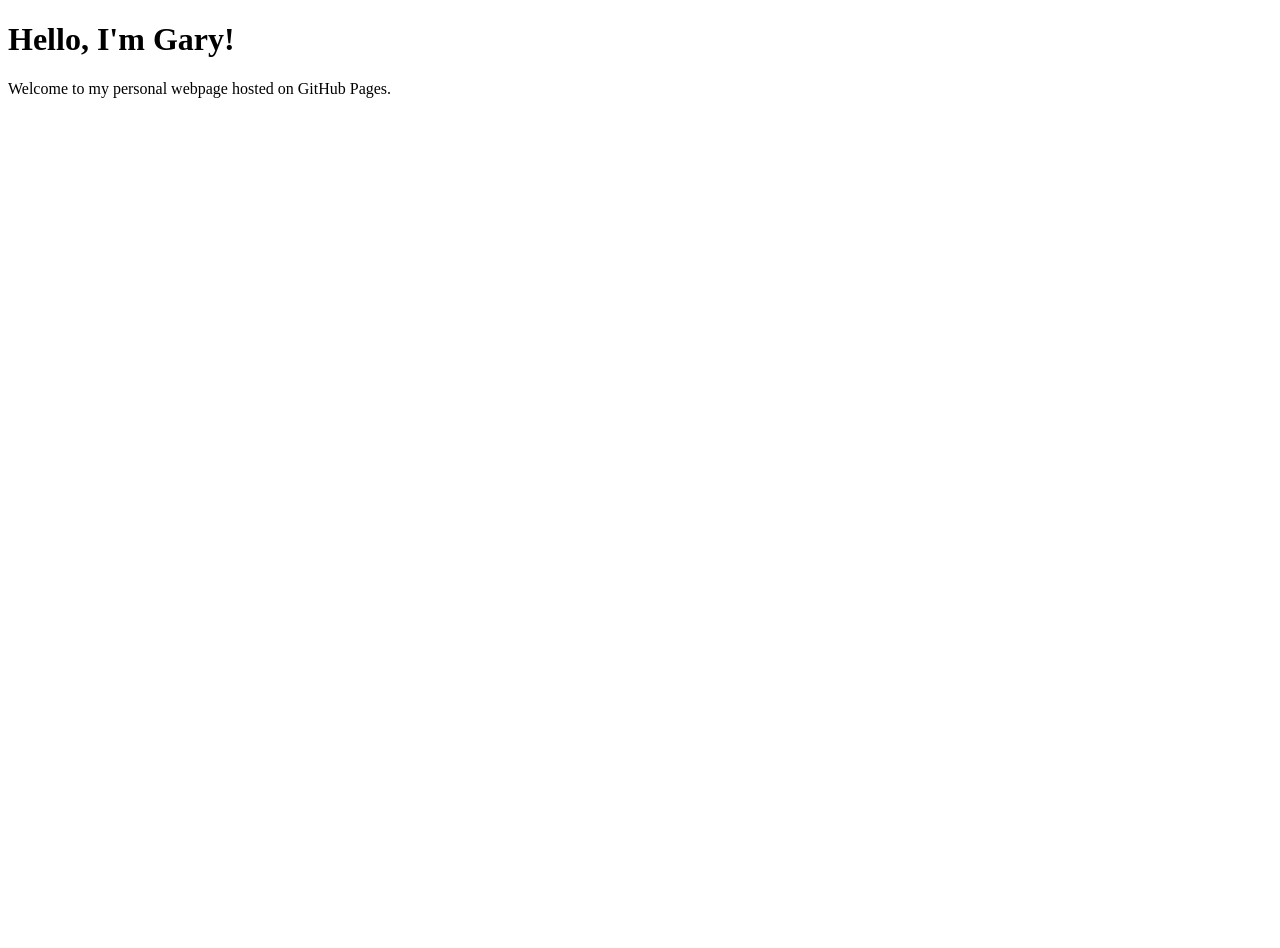
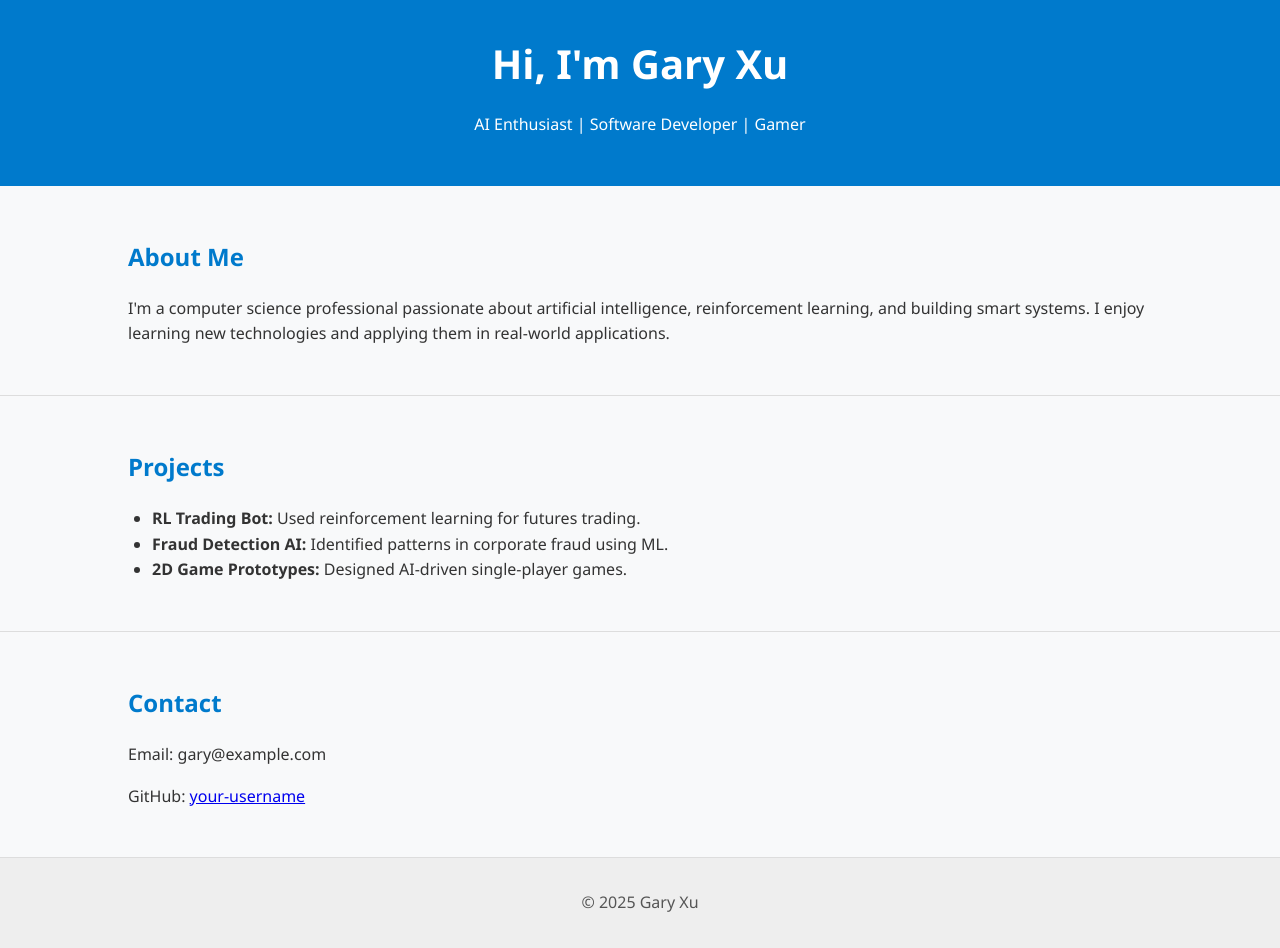
Before and after one commit to Gary-Xu-creator/Gary-Xu-creator.github.io, a plain HTML site: page index.html in a window 1280 px wide. Before the commit the page ends 800 px from the top, so only its background shows below. Drawn offline with Linux system fonts and the light colour scheme.

Commit message:
Add more designs

```diff
--- a/index.html
+++ b/index.html
@@ -1,12 +1,43 @@
-<!-- index.html -->
 <!DOCTYPE html>
-<html>
+<html lang="en">
 <head>
-  <meta charset="UTF-8">
-  <title>My Personal Website</title>
+  <meta charset="UTF-8" />
+  <meta name="viewport" content="width=device-width, initial-scale=1.0" />
+  <title>Gary Xu | Personal Website</title>
+  <link rel="stylesheet" href="style.css" />
 </head>
 <body>
-  <h1>Hello, I'm Gary!</h1>
-  <p>Welcome to my personal webpage hosted on GitHub Pages.</p>
+  <header>
+    <h1>Hi, I'm Gary Xu</h1>
+    <p>AI Enthusiast | Software Developer | Gamer</p>
+  </header>
+
+  <section>
+    <h2>About Me</h2>
+    <p>
+      I'm a computer science professional passionate about artificial intelligence,
+      reinforcement learning, and building smart systems. I enjoy learning new
+      technologies and applying them in real-world applications.
+    </p>
+  </section>
+
+  <section>
+    <h2>Projects</h2>
+    <ul>
+      <li><strong>RL Trading Bot:</strong> Used reinforcement learning for futures trading.</li>
+      <li><strong>Fraud Detection AI:</strong> Identified patterns in corporate fraud using ML.</li>
+      <li><strong>2D Game Prototypes:</strong> Designed AI-driven single-player games.</li>
+    </ul>
+  </section>
+
+  <section>
+    <h2>Contact</h2>
+    <p>Email: gary@example.com</p>
+    <p>GitHub: <a href="https://github.com/your-username" target="_blank">your-username</a></p>
+  </section>
+
+  <footer>
+    <p>© 2025 Gary Xu</p>
+  </footer>
 </body>
 </html>
--- /dev/null
+++ b/style.css
@@ -0,0 +1,41 @@
+/* style.css */
+body {
+    font-family: "Segoe UI", sans-serif;
+    margin: 0;
+    padding: 0;
+    line-height: 1.6;
+    background: #f8f9fa;
+    color: #333;
+  }
+
+  header {
+    background: #007acc;
+    color: white;
+    padding: 2rem 1rem;
+    text-align: center;
+  }
+
+  header h1 {
+    margin: 0;
+    font-size: 2.5rem;
+  }
+
+  section {
+    padding: 2rem 10%;
+    border-bottom: 1px solid #ddd;
+  }
+
+  section h2 {
+    color: #007acc;
+  }
+
+  ul {
+    padding-left: 1.5rem;
+  }
+
+  footer {
+    text-align: center;
+    padding: 1rem;
+    background: #eee;
+    color: #555;
+  }
```
